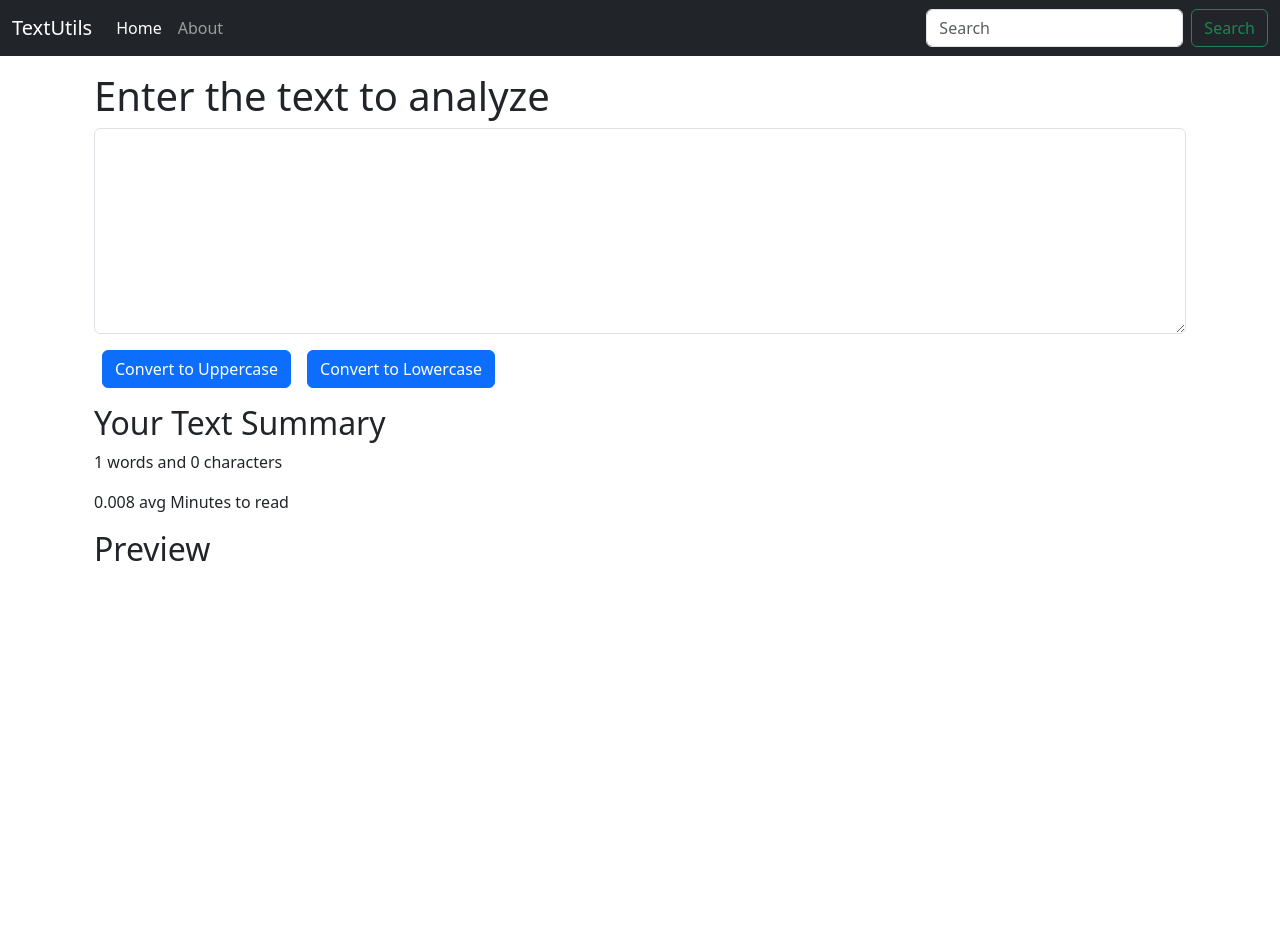
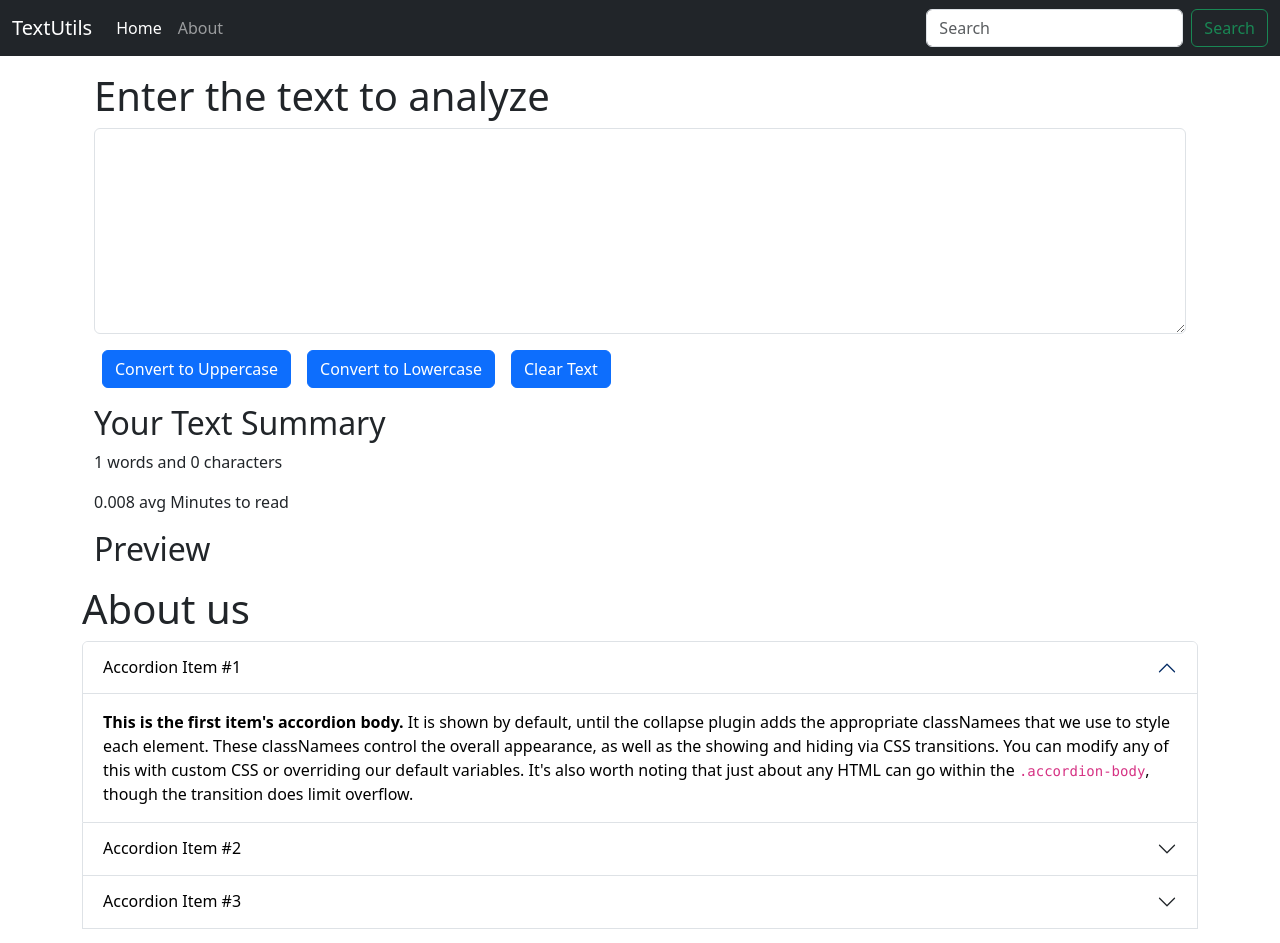
Before and after one commit to Sk9singh/Text_utils, a React (Create React App) app: page / in a window 1280 px wide. Shown: the top 943 px of the page. Before the commit the page ends 800 px from the top, so only its background shows below. Built offline with nearby package versions, Linux system fonts and the light colour scheme.

Commit message:
About section

```diff
--- a/src/App.js
+++ b/src/App.js
@@ -1,4 +1,5 @@
 import './App.css';
+import About from './components/About.js';
 import Navbar from './components/Navbar.js';
 import TextForm from './components/TextForm.js';
 
@@ -7,7 +8,8 @@
     <>
     <Navbar title="TextUtils" about="About"/>
     <div className="container my-3">
-      <TextForm heading="Enter the text to analyze"/>
+    <TextForm heading="Enter the text to analyze"/>
+     <About/>
     </div>
     </>
   );
--- /dev/null
+++ b/src/components/About.js
@@ -0,0 +1,79 @@
+import React, { useState } from 'react'
+
+export default function About() {
+
+
+const [myStyle,setMyStyle] =useState({
+   color: 'black',
+   backgroundColor: 'white'
+})
+
+const [btnText,setBtnText] = useState('Enable Dark Mode')
+
+
+const toggleStyle = ()=> {
+  if(myStyle.color === 'white') {
+   setMyStyle({
+      color: 'black',
+      backgroundColor: 'white',
+      border: '2px solid white'
+   })
+   setBtnText('Enable Dark Mode');
+  }
+  else {
+   setMyStyle({
+      color: 'white',
+      backgroundColor: 'black'
+   })
+   setBtnText('Enable Light Mode');
+  }
+}
+
+
+  return (
+  <div classNameName='container'>
+    <h1>About us</h1>
+    <div className="accordion" id="accordionExample">
+      <div className="accordion-item">
+      <h2 className="accordion-header">
+        <button className="accordion-button" type="button" style={myStyle} data-bs-toggle="collapse" data-bs-target="#collapseOne" aria-expanded="true" aria-controls="collapseOne">
+          Accordion Item #1
+        </button>
+      </h2>
+      <div id="collapseOne" className="accordion-collapse collapse show" data-bs-parent="#accordionExample">
+        <div className="accordion-body" style={myStyle}>
+          <strong>This is the first item's accordion body.</strong> It is shown by default, until the collapse plugin adds the appropriate classNamees that we use to style each element. These classNamees control the overall appearance, as well as the showing and hiding via CSS transitions. You can modify any of this with custom CSS or overriding our default variables. It's also worth noting that just about any HTML can go within the <code>.accordion-body</code>, though the transition does limit overflow.
+        </div>
+      </div>
+    </div>
+    <div className="accordion-item">
+      <h2 className="accordion-header">
+        <button className="accordion-button collapsed" type="button" style={myStyle} data-bs-toggle="collapse" data-bs-target="#collapseTwo" aria-expanded="false" aria-controls="collapseTwo">
+          Accordion Item #2
+        </button>
+      </h2>
+      <div id="collapseTwo" className="accordion-collapse collapse" data-bs-parent="#accordionExample">
+        <div className="accordion-body" style={myStyle}>
+          <strong>This is the second item's accordion body.</strong> It is hidden by default, until the collapse plugin adds the appropriate classNamees that we use to style each element. These classNamees control the overall appearance, as well as the showing and hiding via CSS transitions. You can modify any of this with custom CSS or overriding our default variables. It's also worth noting that just about any HTML can go within the <code>.accordion-body</code>, though the transition does limit overflow.
+        </div>
+      </div>
+    </div>
+    <div className="accordion-item">
+      <h2 className="accordion-header">
+        <button className="accordion-button collapsed" type="button" style={myStyle} data-bs-toggle="collapse" data-bs-target="#collapseThree" aria-expanded="false" aria-controls="collapseThree">
+          Accordion Item #3
+        </button>
+      </h2>
+      <div id="collapseThree" className="accordion-collapse collapse" data-bs-parent="#accordionExample">
+        <div className="accordion-body" style={myStyle}>
+          <strong>This is the third item's accordion body.</strong> It is hidden by default, until the collapse plugin adds the appropriate classNamees that we use to style each element. These classNamees control the overall appearance, as well as the showing and hiding via CSS transitions. You can modify any of this with custom CSS or overriding our default variables. It's also worth noting that just about any HTML can go within the <code>.accordion-body</code>, though the transition does limit overflow.
+        </div>
+      </div>
+    </div>
+    <div className="container my-3">
+    <button onClick={toggleStyle} type="button" className="btn btn-primary">{btnText}</button>
+    </div>
+        </div>
+    </div>
+  )
+}
--- a/src/components/TextForm.js
+++ b/src/components/TextForm.js
@@ -12,11 +12,16 @@
         setText(newText);
     }
 
+    const handleClearClick = () => {
+       let newText = '';
+       setText(newText);
+    }
+
     const handleOnChange = (event) => {
         setText(event.target.value);
     }
 
-   const [text,setText] = useState('')
+   const [text,setText] = useState('');
 
   return (
    <>
@@ -27,6 +32,7 @@
         </div>
         <button className="btn btn-primary mx-2" onClick={handleUpClick}>Convert to Uppercase</button>
         <button className="btn btn-primary mx-2" onClick={handleDownClick}>Convert to Lowercase</button>
+        <button className="btn btn-primary mx-2" onClick={handleClearClick}>Clear Text</button>
     </div>
       <div className="container my-3">
        <h2>Your Text Summary</h2>
```
